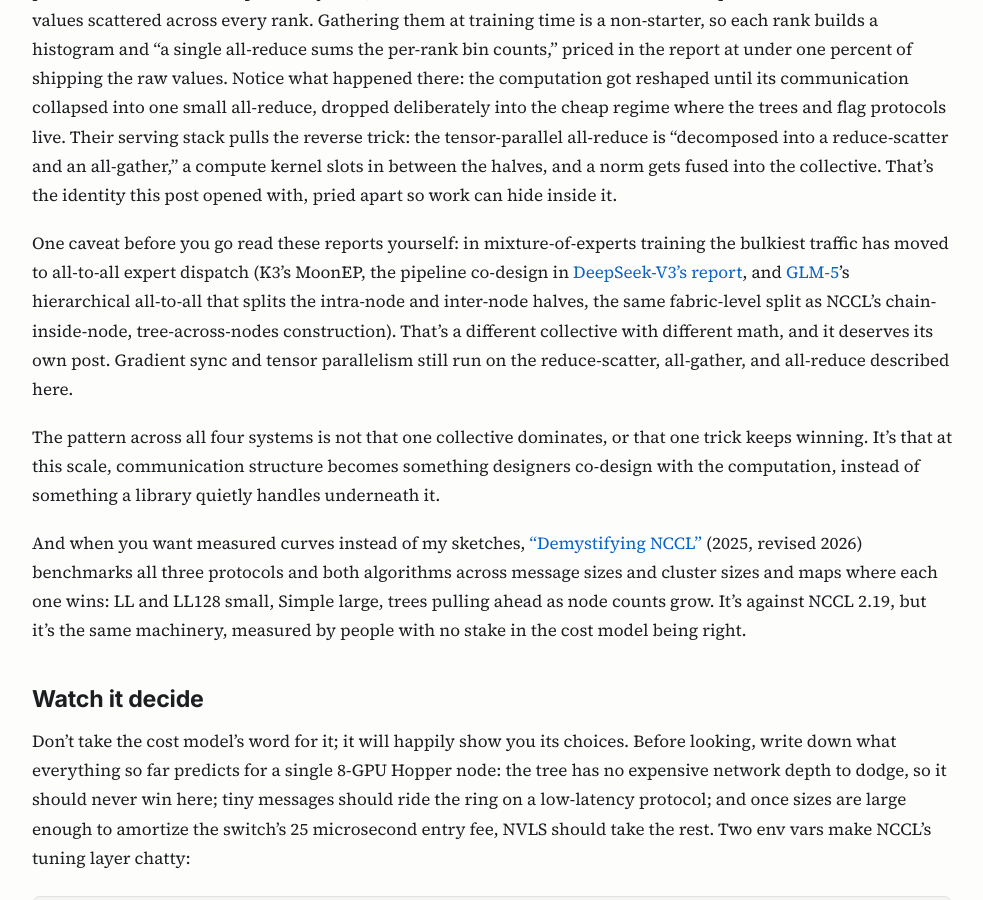
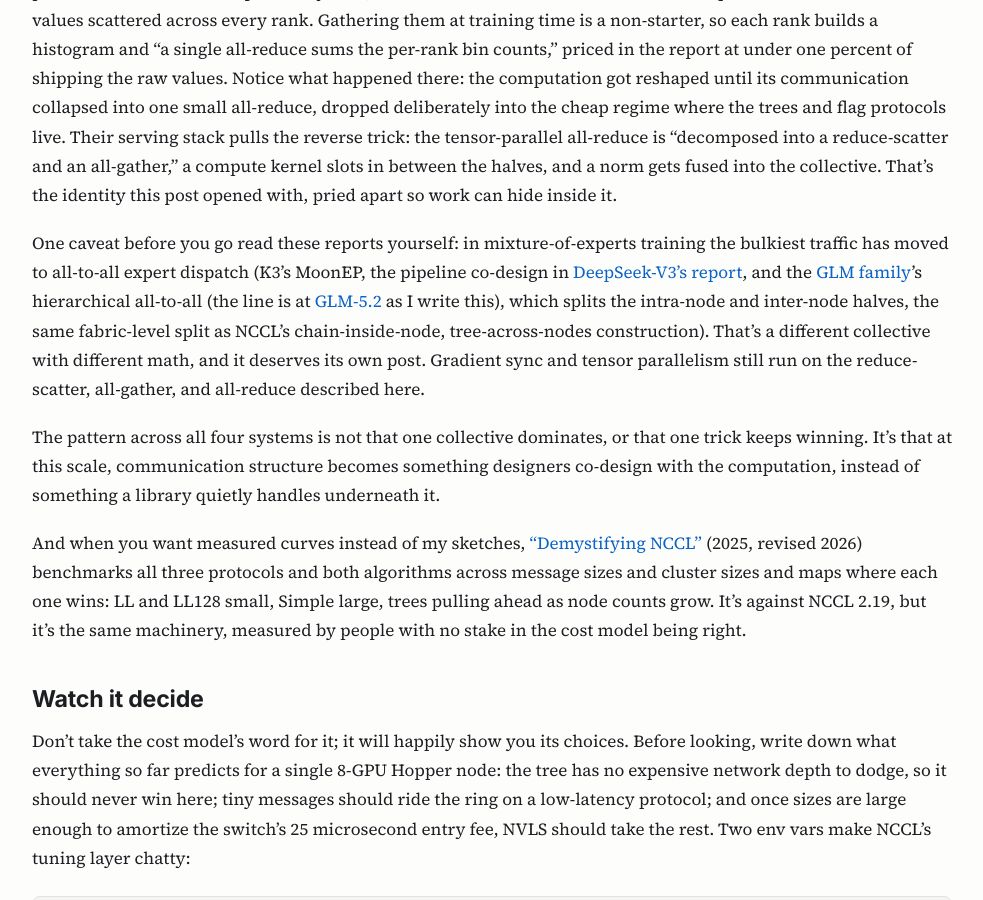
Before and after one commit to rakshithvasudev/rakshithvasudev.github.io, a Jekyll site: the page built from _posts/2026-08-02-inside-nccl-allreduce.md, in a window 1280 px wide and 900 px high, scrolled down 17942 px. Shown: the whole window, without its empty margins (148-1131 px from the left). Built offline with Jekyll 4.4.1, drawn with Linux system fonts in a browser that asks for light colours; some of the changed text lies outside the part shown.

Commit message:
Call out GLM-5.2 as current release, keep mechanism cited to the family report

```diff
--- a/_posts/2026-08-02-inside-nccl-allreduce.md
+++ b/_posts/2026-08-02-inside-nccl-allreduce.md
@@ -1146,8 +1146,10 @@ One caveat before you go read these reports yourself: in mixture-of-experts
 training the bulkiest traffic has moved to all-to-all expert dispatch (K3's
 MoonEP, the pipeline co-design in
 [DeepSeek-V3's report](https://arxiv.org/abs/2412.19437), and
-[GLM-5](https://arxiv.org/abs/2602.15763)'s hierarchical all-to-all that
-splits the intra-node and inter-node halves, the same fabric-level split as
+the [GLM family](https://arxiv.org/abs/2602.15763)'s hierarchical
+all-to-all (the line is at [GLM-5.2](https://huggingface.co/blog/zai-org/glm-52-blog)
+as I write this), which splits the intra-node and inter-node halves, the same
+fabric-level split as
 NCCL's chain-inside-node, tree-across-nodes construction). That's a different
 collective with different math, and it deserves its own post. Gradient sync
 and tensor parallelism still run on the reduce-scatter, all-gather, and
@@ -1521,7 +1523,8 @@ throughout.
   source for the histogram all-reduce and the decomposed tensor-parallel
   all-reduce quoted above, and
   [DeepSeek-V3](https://arxiv.org/abs/2412.19437) and
-  [GLM-5](https://arxiv.org/abs/2602.15763) for the all-to-all-centric side of
-  mixture-of-experts communication.
+  the [GLM-5 family report](https://arxiv.org/abs/2602.15763) (current release:
+  [GLM-5.2](https://huggingface.co/blog/zai-org/glm-52-blog)) for the
+  all-to-all-centric side of mixture-of-experts communication.
 - [NCCL environment variables](https://docs.nvidia.com/deeplearning/nccl/user-guide/docs/env.html),
   including `NCCL_ALGO`, `NCCL_PROTO`, and the debug switches used above.
```
